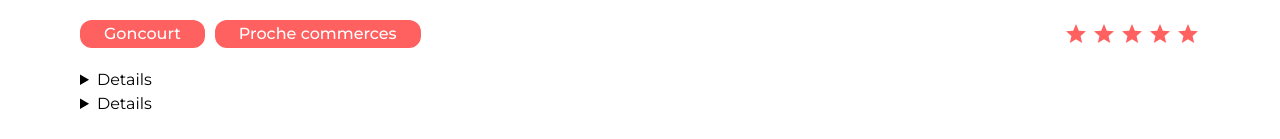
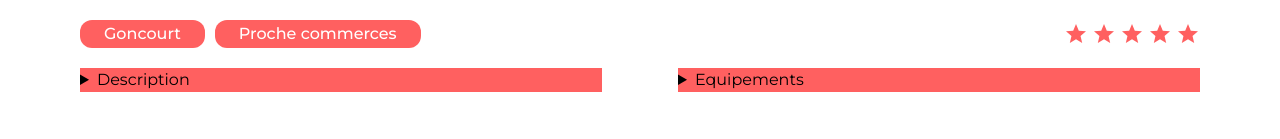
Before and after one commit to KpryKorn/projet-11, a React (Vite) app: page /0979876d in a window 1280 px wide. Shown: the part 661-800 px from the top of the page. Built offline with nearby package versions, Linux system fonts and the light colour scheme.

Commit message:
feat: début dev. composant détails sur page logement

```diff
--- /dev/null
+++ b/src/components/details.tsx
@@ -0,0 +1,18 @@
+import { Logement } from "../lib/types";
+
+export default function Details({
+  logement,
+  text,
+  children,
+}: {
+  logement: Logement;
+  text: string;
+  children?: React.ReactNode;
+}) {
+  return (
+    <details className="flex-1 bg-red-kasa">
+      <summary>{text}</summary>
+      {children}
+    </details>
+  );
+}
--- a/src/components/logement-details.tsx
+++ b/src/components/logement-details.tsx
@@ -1,4 +1,5 @@
 import { Logement } from "../lib/types";
+import Details from "./details";
 import StarRating from "./star-rating";
 import Tag from "./tag";
 
@@ -40,9 +41,17 @@ export default function LogementDetails({ ...logement }: Logement) {
         </div>
       </div>
 
-      <div>
-        <details>Description</details>
-        <details>Equipements</details>
+      <div className="flex items-center justify-between gap-[76px]">
+        <Details logement={logement} text="Description">
+          <p>{logement.description}</p>
+        </Details>
+        <Details logement={logement} text="Equipements">
+          <ul>
+            {logement.equipments.map((equipment, idx) => (
+              <li key={idx}>{equipment}</li>
+            ))}
+          </ul>
+        </Details>
       </div>
     </article>
   );
```
